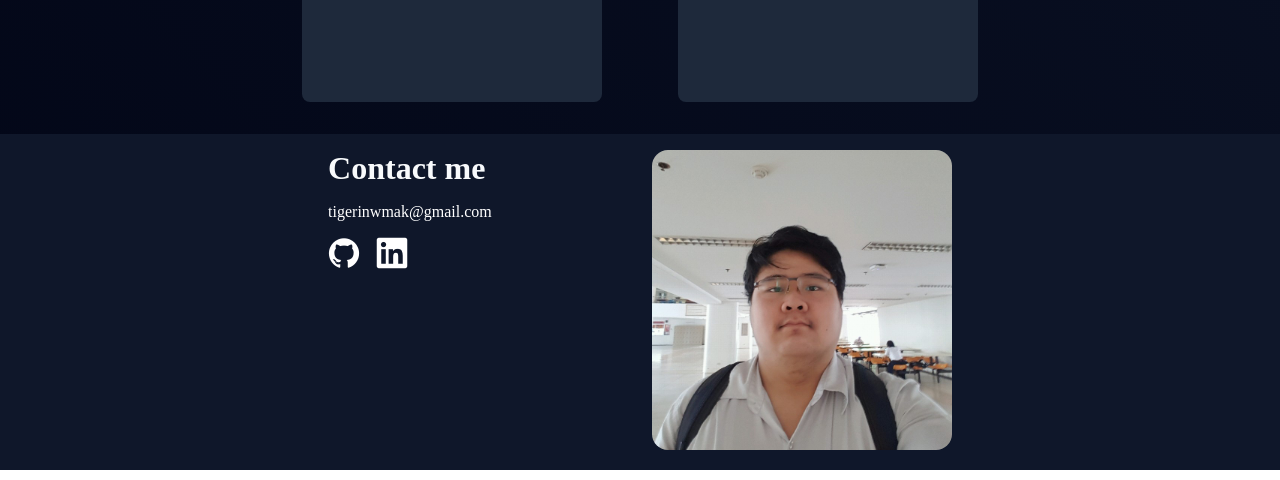
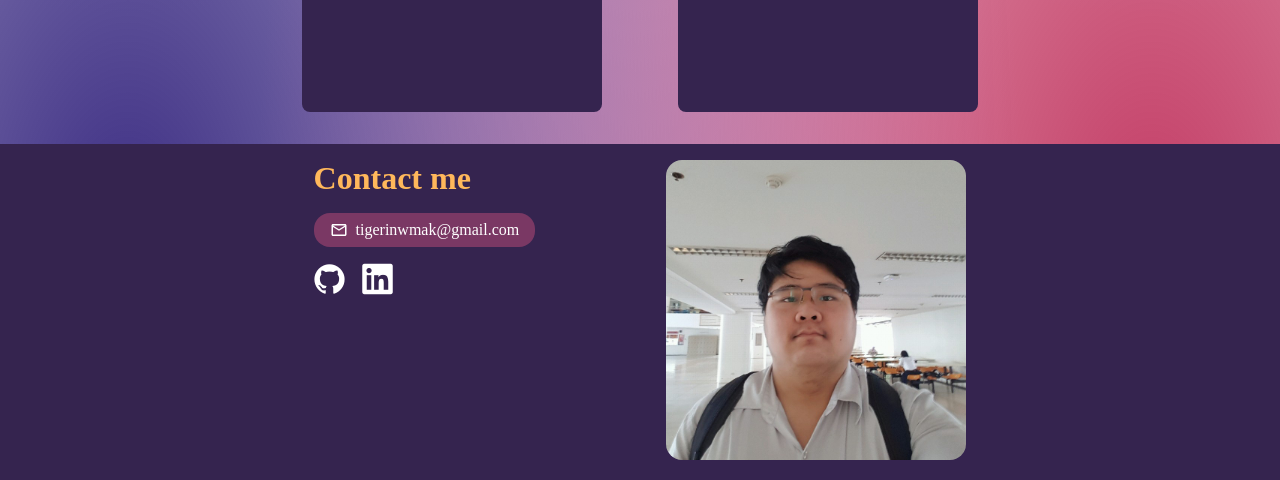
Before and after one commit to eeeeaa/homepage-project, a plain HTML site: page index.html in a window 1280 px wide. Shown: the part 1837-2317 px from the top of the page. Drawn offline with nearby package versions, Linux system fonts and the light colour scheme.

Commit message:
add ui improvment and animations

```diff
--- a/css/style.css
+++ b/css/style.css
@@ -9,13 +9,22 @@
   --page-margin-mobile: 5%;
   --page-margin-tablet: 7%;
 
-  --background-color: linear-gradient(45deg, #020617, #0f172a);
-  --about-me-section-color: #1e293b;
-  --header-text-color: #f8fafc;
-  --description-text-color: #f1f5f9;
-  --about-me-title-color: #f8fafc;
-  --work-section-title-color: #cbd5e1;
-  --work-card-color: #1e293b;
+  --background-color: radial-gradient(
+      ellipse at 10% 90%,
+      #3c2d83 0%,
+      transparent 55%
+    ),
+    radial-gradient(ellipse at 90% 90%, #c33c65 0%, transparent 55%),
+    radial-gradient(ellipse at 90% 10%, #4a74dc 0%, transparent 55%),
+    radial-gradient(ellipse at 10% 10%, #35244f 0%, transparent 55%);
+  --about-me-section-color: #35244f;
+  --header-text-color: #ffb85b;
+  --description-text-color: #fbeaff;
+  --about-me-title-color: #e4f0f5;
+  --work-section-title-color: #e4f0f5;
+  --work-card-color: #35244f;
+  --footer-background-color: #35244f;
+  --info-block-color: #7a3864;
 }
 
 a {
@@ -33,6 +42,7 @@ body {
   flex-direction: column;
   justify-content: center;
   background: var(--background-color);
+  background-blend-mode: screen;
 }
 
 .content {
@@ -40,6 +50,18 @@ body {
   grid-template: repeat(3, 1fr);
   gap: 1em;
   justify-content: center;
+}
+
+.small-icon,
+.medium-icon,
+.large-icon {
+  transition: color 0.2s ease-in-out;
+}
+
+.small-icon:hover,
+.medium-icon:hover,
+.large-icon:hover {
+  color: #ffb85b;
 }
 
 .small-icon {
@@ -143,6 +165,8 @@ body {
 
 .portfolio-title {
   color: var(--work-section-title-color);
+  font-size: xx-large;
+  font-weight: 100;
 }
 
 .work-card {
@@ -153,11 +177,13 @@ body {
   max-width: 300px;
   min-height: 500px;
   gap: 1em;
+  transition: transform 0.2s ease-in-out;
 
   .work-image {
     object-fit: cover;
     max-width: 300px;
     max-height: 300px;
+    border-radius: 0.5em 0.5em 0 0;
   }
 
   .work-name {
@@ -182,9 +208,13 @@ body {
   }
 }
 
+.work-card:hover {
+  transform: scale(1.02);
+}
+
 .footer-container {
   display: flex;
-  background-color: #0f172a;
+  background-color: var(--footer-background-color);
   padding: 1em var(--page-margin) 1em;
   gap: 1em;
   min-width: 100vw;
@@ -200,6 +230,20 @@ body {
 
 .contact-info-title {
   color: var(--header-text-color);
+}
+
+.contact-info-email {
+  display: flex;
+  gap: 0.5em;
+}
+
+.info-block {
+  background-color: var(--info-block-color);
+  padding: 0.5em 1em;
+  border-radius: 1em;
+  color: var(--description-text-color);
+  font-size: medium;
+  font-weight: 200;
 }
 
 /*phone*/
--- a/index.html
+++ b/index.html
@@ -42,10 +42,9 @@
         <div class="footer-container">
           <div class="contact-info-section">
             <h1 class="contact-info-title">Contact me</h1>
-
-            <p class="contact-info-address"></p>
-            <p class="contact-info-phone-number"></p>
-            <p class="contact-info-email"></p>
+            <p class="contact-info-address info-block"></p>
+            <p class="contact-info-phone-number info-block"></p>
+            <p class="contact-info-email info-block"></p>
             <div class="link-section"></div>
           </div>
           <div class="footer-image-container">
--- a/js/homepage.js
+++ b/js/homepage.js
@@ -43,7 +43,15 @@ function populateInfoBottomSection(jsonData) {
     phone.style.display = "none";
   }
   if (jsonData.information.email != null) {
-    email.textContent = jsonData.information.email;
+    const icon = document.createElement("img");
+    icon.style.width = "18px";
+    icon.style.height = "18px";
+    icon.src = "./assets/icon/email-outline.svg";
+    icon.alt = "email";
+
+    const text = document.createElement("div");
+    text.textContent = jsonData.information.email;
+    email.append(icon, text);
   } else {
     email.style.display = "none";
   }
```
Also changed, not shown: assets/icon/email-outline.svg (added).
